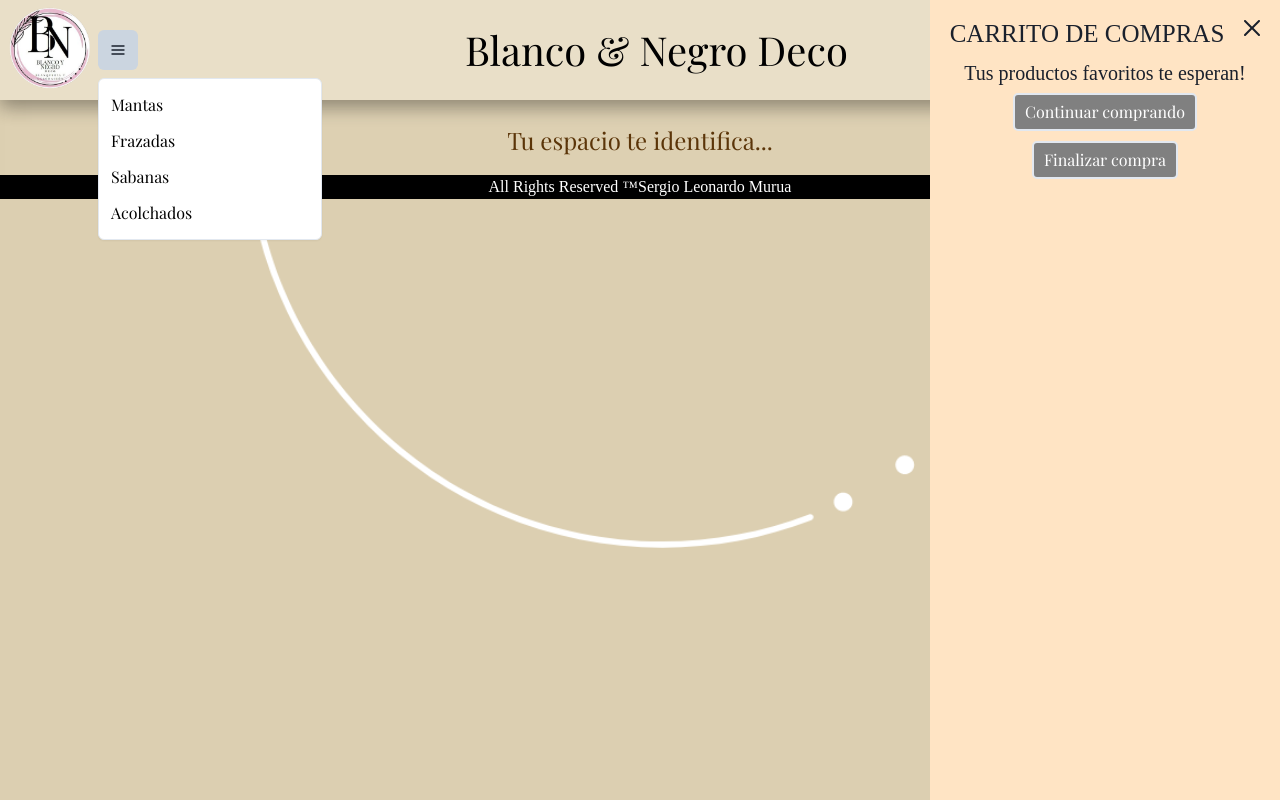
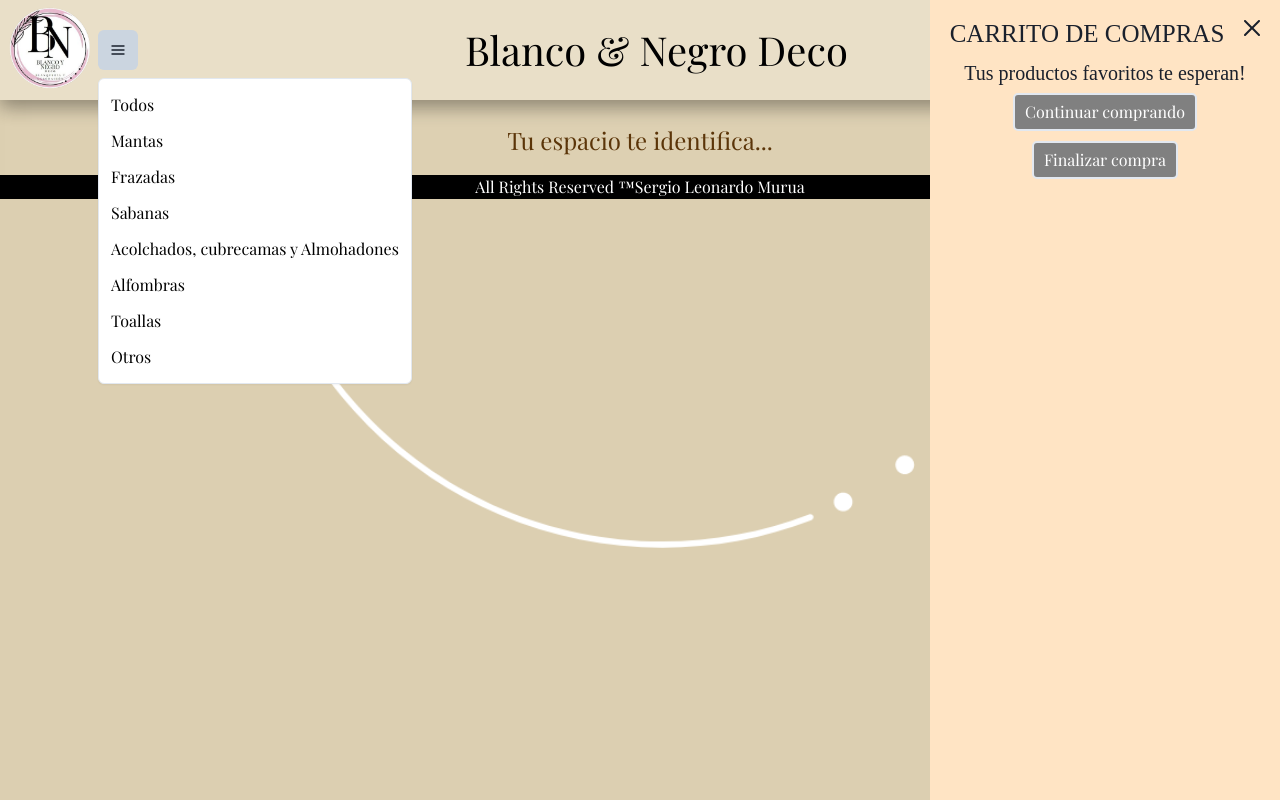
Before and after one commit to MuruaSL/BlancoYNegroDeco, a React (Vite) app: page /cart in a window 1280 px wide. Both pictures are taken after a click on the button 118 px from the left and 50 px from the top of the page. Built offline with nearby package versions, Linux system fonts and the light colour scheme.

Commit message:
se agregaron : mensajes si no hay articulos en categorias de filtrado, mas categorias, la funcionalidad propia del filtrado, se mejoraron aspectos visuales en tarjetas, se agregaron categorias a los productos y se mejoro el filtrado

```diff
--- a/src/App.jsx
+++ b/src/App.jsx
@@ -16,7 +16,8 @@
       image: "../src/assets/articulos/1.png",
       description:" Lorem ipsum dolor sit amet consectetur adipisicing elit. Quibusdam modi excepturi quae totam iure? Pariatur numquam aspernatur eius sunt nulla esse voluptatum, tempora labore magni sapiente impedit itaque eligendi quidem!",
       precio: 999,
-      stock: 4
+      stock: 4,
+      category:7
     },
     {
       id: "2",
@@ -24,7 +25,8 @@
       image: "../src/assets/articulos/7.png",
       description: "Mantas de corderito doble faz ",
       precio: 777,
-      stock: 6
+      stock: 6,
+      category:1
     },
     {
       id: "3",
@@ -32,7 +34,8 @@
       image: "../src/assets/articulos/2.png",
       description: "descripcion",
       precio: 888,
-      stock: 5
+      stock: 5,
+      category:5
     },
     {
       id: "4",
@@ -40,7 +43,8 @@
       image: "../src/assets/articulos/6.png",
       description: "descripcion",
       precio: 777,
-      stock: 6
+      stock: 6,
+      category:5
     },
     {
       id: "5",
@@ -48,7 +52,8 @@
       image: "../src/assets/articulos/4.png",
       description: "descripcion",
       precio: 999,
-      stock: 4
+      stock: 4,
+      category:5
     },
     {
       id: "6",
@@ -56,7 +61,8 @@
       image: "../src/assets/articulos/5.png",
       description: "descripcion",
       precio: 999,
-      stock: 4
+      stock: 4,
+      category:5
     },
     {
       id: "7",
@@ -64,7 +70,8 @@
       image: "../src/assets/articulos/3.png",
       description: "descripcion",
       precio: 777,
-      stock: 6
+      stock: 6,
+      category:5
     },
     {
       id: "8",
@@ -72,7 +79,8 @@
       image: "../src/assets/articulos/8.png",
       description: "descripcion",
       precio: 777,
-      stock: 6
+      stock: 6,
+      category:1
     },
     {
       id: "9",
@@ -80,7 +88,8 @@
       image: "../src/assets/articulos/9.png",
       description: " Juego de toalla y toallon de 500gr",
       precio: 777,
-      stock: 6
+      stock: 6,
+      category:6
     },
     {
       id: "10",
@@ -88,7 +97,8 @@
       image: "../src/assets/articulos/10.png",
       description: "Lorem ipsum dolor sit amet consectetur adipisicing elit. Exercitationem nam facere hic consectetur, corporis, dolor reprehenderit recusandae incidunt culpa eligendi voluptas magni possimus voluptatibus reiciendis officiis autem placeat mollitia maiores.",
       precio: 777,
-      stock: 6
+      stock: 6,
+      category:4
     },
     {
       id: "11",
@@ -96,7 +106,8 @@
       image: "../src/assets/articulos/11.png",
       description: "descripcion",
       precio: 777,
-      stock: 6
+      stock: 6,
+      category:4
     },
     {
       id: "12",
@@ -104,7 +115,8 @@
       image: "../src/assets/articulos/12.png",
       description: "descripcion",
       precio: 777,
-      stock: 6
+      stock: 6,
+      category:1
     }
   ];
 
--- a/src/components/Categories.jsx
+++ b/src/components/Categories.jsx
@@ -10,6 +10,9 @@
             Menu
             </MenuButton>
             <MenuList>
+                <Link to={`/category/${0}`}>
+                <MenuItem className="menuItemCss">Todos</MenuItem>
+                </Link>
                 <Link to={`/category/${1}`}>
                 <MenuItem className="menuItemCss">Mantas</MenuItem>
                 </Link>
@@ -20,8 +23,18 @@
                 <MenuItem className="menuItemCss">Sabanas</MenuItem>
                 </Link>
                 <Link to={`/category/${4}`}>
-                <MenuItem className="menuItemCss">Acolchados</MenuItem>
+                <MenuItem className="menuItemCss">Acolchados, cubrecamas y Almohadones</MenuItem>
                 </Link>
+                <Link to={`/category/${5}`}>
+                <MenuItem className="menuItemCss">Alfombras</MenuItem>
+                </Link>
+                <Link to={`/category/${6}`}>
+                <MenuItem className="menuItemCss">Toallas</MenuItem>
+                </Link>
+                <Link to={`/category/${7}`}>
+                <MenuItem className="menuItemCss">Otros</MenuItem>
+                </Link>
+
 
             </MenuList>
         </Menu>
--- a/src/components/Footer.jsx
+++ b/src/components/Footer.jsx
@@ -5,8 +5,8 @@
     return (
         <>
             <footer className='footerbar'>
-            <p className='leyendFooter'>All Rights Reserved ™
-                <a className='urlFooter' href="https://github.com/MuruaSL">
+                <p >All Rights Reserved ™
+                <a href="https://github.com/MuruaSL">
                     Sergio Leonardo Murua
                 </a>
             </p>
--- a/src/components/ItemListContainer.jsx
+++ b/src/components/ItemListContainer.jsx
@@ -2,19 +2,43 @@
 import Item from "./Item";
 import { useParams } from "react-router-dom";
 
-const ItemListContainer = ({productos}) => {
-
-const {category} = useParams()
+const ItemListContainer = ({ productos }) => {
+    const { category } = useParams();
+    console.log(category);
 
     if (productos.length === 0) {
         return <p>Ha ocurrido un error inesperado</p>;
     }
 
+    // Convertir el parámetro category en un número
+    const categoryNumber = category ? parseInt(category) : null;
+
+    // filtrado los productos según la categoría proporcionada en la URL (si existe)
+    // y devuelve un nuevo arreglo con los productos que pertenecen a esa categoría específica.
+    // Si no se proporcionó ninguna categoría válida, simplemente devuelve todos los productos sin aplicar ningún filtrado.
+    const filtered_array = categoryNumber
+        ? productos.filter((producto) => producto.category === categoryNumber)
+        : productos;
+    if (filtered_array.length === 0) {
         return (
-    <div className="grid-Items">
-    {productos.map((producto) => (
+            <div className="NoProductsMessageDiv">
+                <div className="NoProductsMessage">
+                    <p>UPS!</p>
+                    <p>Lamentablemente no disponemos de productos que coincidan con tu busqueda... </p>
+                    <div className="imgNoProductsMessageDiv">
+                    <img className="imgNoProductsMessage" src="../src/assets/fotoCamaBlanqueria.png" alt="camaModeloBlanqueria.jpg" />
+                    </div>
+                    <p>Pero pronto traeremos mas!</p>
+                </div>
+            </div>
+        )
+    }
+    return (
+        <div className="grid-Items">{
+            filtered_array.map((producto) => (
                 <Item key={producto.id} producto={producto} />
-    ))}
+            ))
+            }
         </div>
     );
 };
--- a/src/index.css
+++ b/src/index.css
@@ -135,7 +135,39 @@
     margin-top: 10px;
     margin-bottom: 10px;
 }
-
+.NoProductsMessageDiv{
+  display: flex;
+  flex-direction: column;
+  align-items: center;
+  justify-content: center;
+  margin-bottom: 20px;
+}
+.NoProductsMessage{
+  display: flex;
+  align-items: center;
+  flex-direction: column;
+  justify-content: center;
+  background-color: #c9b195;
+  border-width: 1px;
+  border-style: dotted;
+  border-top-left-radius: 20px;
+  border-bottom-right-radius:20px;
+  font-size: 25px;
+  width: 70%;
+  margin-top: 20px;
+  padding-right: 20px;
+  padding-left: 20px;
+  padding-top: 20px;
+  padding-bottom: 10px;
+  box-shadow: 0 8px 16px 0 rgba(0,0,0,0.2), 0 6px 20px 0 rgba(0,0,0,0.19);
+}
+.imgNoProductsMessageDiv{
+  width: 40%;
+}
+.imgNoProductsMessage{
+  border-top-left-radius: 55px;
+  border-bottom-right-radius:55px;
+}
 
 @media screen  and (max-width:768px){
 
@@ -374,11 +406,5 @@
   bottom: 0;
   display: flex;
   justify-content: center;
-}
-.leyendFooter{
-  font-family:'Times New Roman', Times, serif ;
-}
-.urlFooter{
-  font-family:'Times New Roman', Times, serif ;
 
 }
```
Also changed, not shown: src/assets/fotoCamaBlanqueria.png (added). Lines whose indentation alone changed are shown as unchanged.
